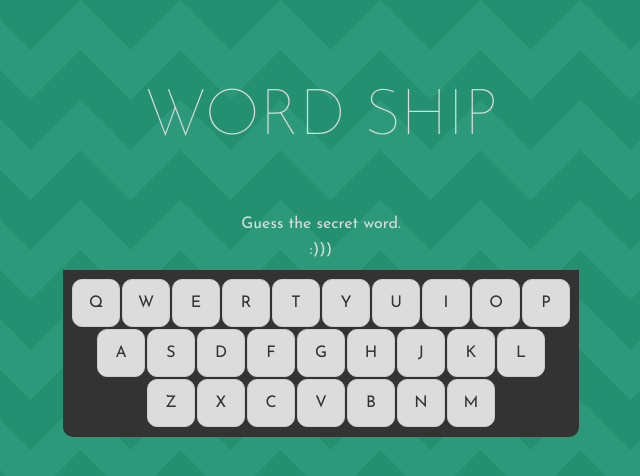
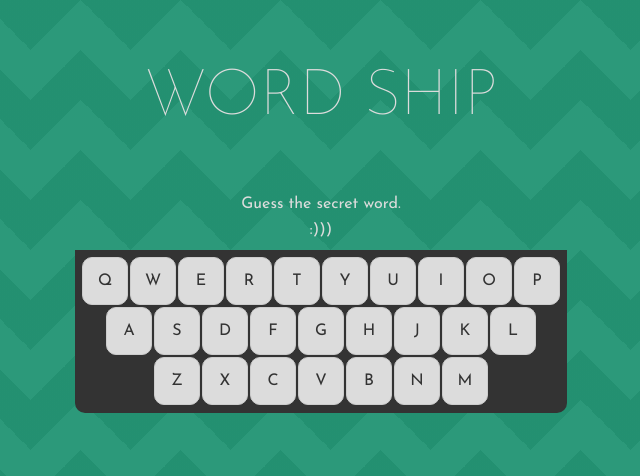
Before and after one commit to nathansgithub/Word-Ship, a Svelte app in the folder hull/: page / in a window 1280 px wide. Shown: the top 476 px of the page, without its empty margins (319-959 px from the left). Built offline with nearby package versions, Linux system fonts and the light colour scheme.

Commit message:
Flexboxxed the keyboard

```diff
--- a/hull/public/global.css
+++ b/hull/public/global.css
@@ -35,7 +35,7 @@ body {
 body {
 	color: var(--white);
 	margin: 0;
-	padding: 8px;
+	padding: 4px;
 	box-sizing: border-box;
 	font-family: josefin sans, 'sans-serif';
 	line-height: 1.6;
--- a/hull/src/App.svelte
+++ b/hull/src/App.svelte
@@ -17,7 +17,6 @@
 <style>
 	main {
 		text-align: center;
-		padding: 1em;
 		margin: 0 auto;
 	}
 
--- a/hull/src/interface/Keyboard.svelte
+++ b/hull/src/interface/Keyboard.svelte
@@ -61,35 +61,47 @@
         ><button>i</button><button>o</button><button>p</button>
     </div>
     <div class="keyboard-row">
-        <button>a</button><button>s</button><button>d</button><button>f</button
+        <div class="keyboard-spacer-2" /><button>a</button><button>s</button><button>d</button><button>f</button
         ><button>g</button><button>h</button><button>j</button><button>k</button
-        ><button>l</button>
+        ><button>l</button><div class="keyboard-spacer-2" />
     </div>
     <div class="keyboard-row">
-        <button>z</button><button>x</button><button>c</button><button>v</button
-        ><button>b</button><button>n</button><button>m</button>
+        <div class="keyboard-spacer-3" /><button>z</button><button>x</button><button>c</button><button>v</button
+        ><button>b</button><button>n</button><button>m</button><div class="keyboard-spacer-3" />
     </div>
 </div>
 
 <style>
     #keyboard {
         margin: 0.4rem auto;
-        padding: 0.4rem;
-        width: fit-content;
+        padding: 0.4rem 0.1rem;
+        max-width: 480px;
         border-radius: 0 0 10px 10px;
-        border: 2px solid var(--black);
         background-color: var(--black);
     }
 
+    .keyboard-row {
+        display: flex;
+    }
+
     #keyboard button {
+        flex: 1;
         margin: 1px;
-        width: 3rem;
+        padding: 2px;
         height: 3rem;
         border-radius: 10px;
         background-color: var(--white);
         color: var(--black);
         font-size: 1rem;
         text-transform: capitalize;
+    }
+
+    .keyboard-spacer-2 {
+        flex: 0.6;
+    }
+
+    .keyboard-spacer-3 {
+        flex: 1.8;
     }
 
     #keyboard button:hover,
@@ -100,4 +112,10 @@
     :global(#keyboard button.active) {
         background-color: var(--secondary-color) !important;
     }
+
+    @media (min-width: 640px) {
+		#keyboard {
+			padding: 0.4rem;
+		}
+	}
 </style>
```
